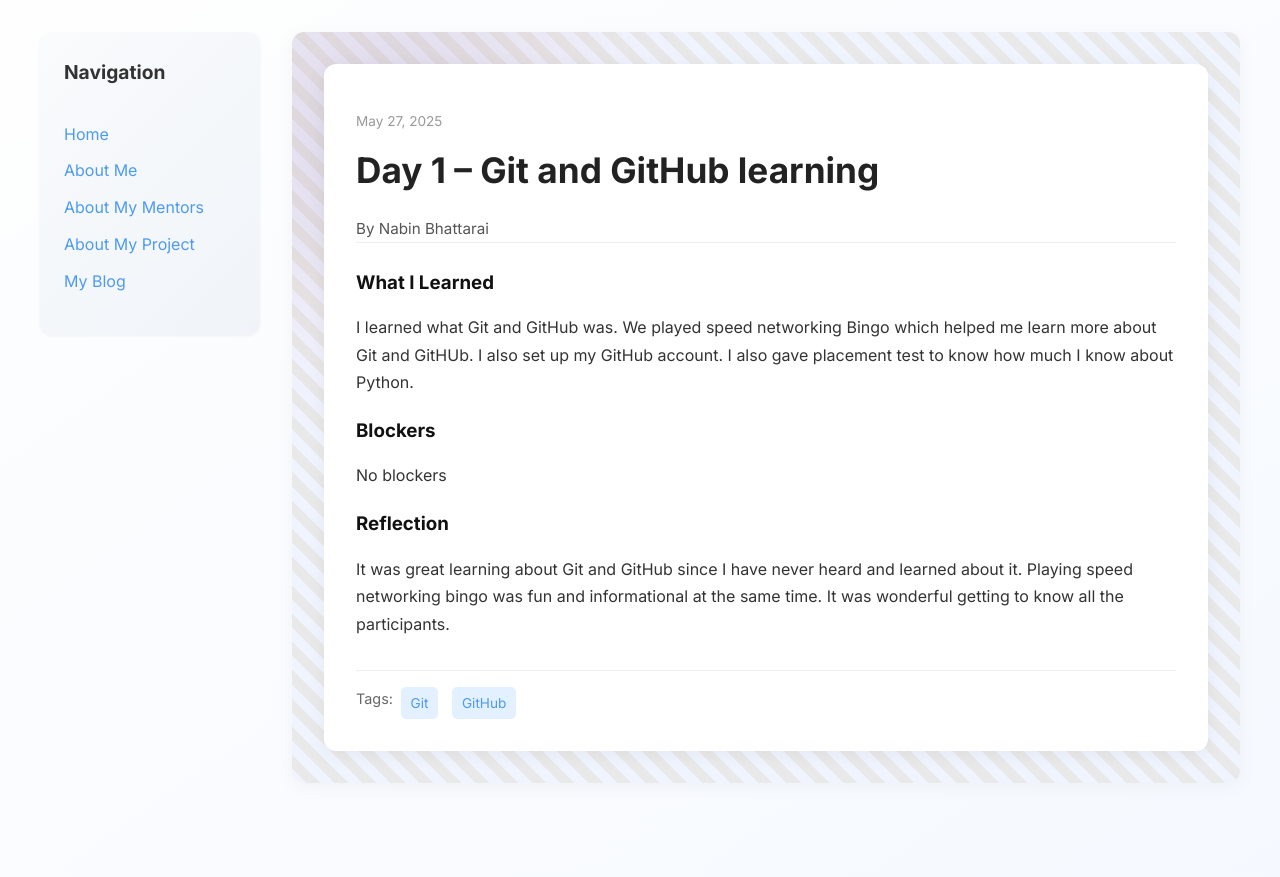
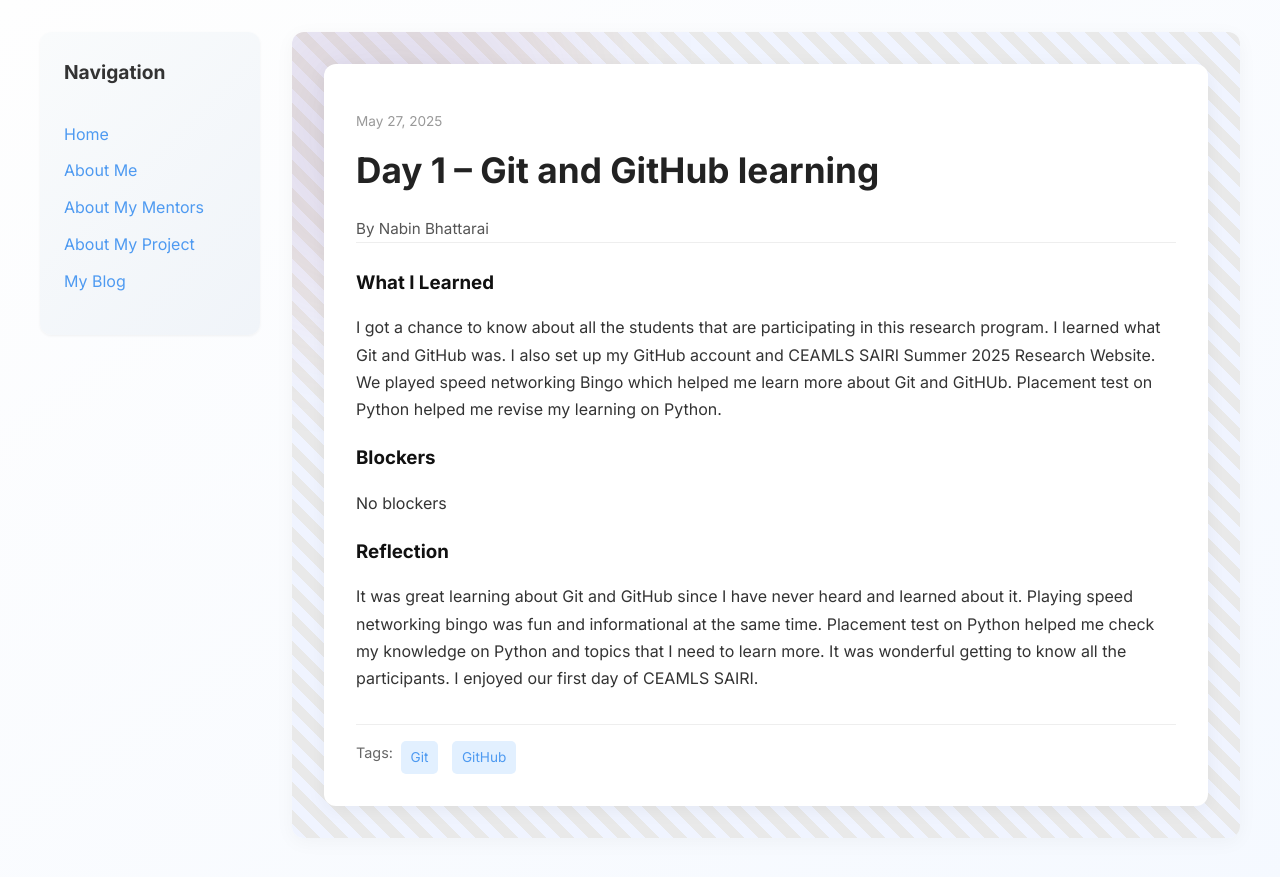
Before and after one commit to bhattarainabin2055/bhattarainabin2055.github.io, a Jekyll site: the page built from _posts/2025-05-27-day-1.md, in a window 1280 px wide. Shown: the top 877 px of the page. Built offline with Jekyll 4.4.1, drawn with Linux system fonts in a browser that asks for light colours.

Commit message:
Update 2025-05-27-day-1.md

```diff
--- a/_posts/2025-05-27-day-1.md
+++ b/_posts/2025-05-27-day-1.md
@@ -7,11 +7,11 @@ permalink: /day1.html
 tags: ["Git", "GitHub"]
 
 what_i_learned: |
-  I learned what Git and GitHub was. We played speed networking Bingo which helped me learn more about Git and GitHUb. I also set up my GitHub account. I also gave placement test to know how much I know about Python.
+  I got a chance to know about all the students that are participating in this research program. I learned what Git and GitHub was. I also set up my GitHub account and CEAMLS SAIRI Summer 2025 Research Website. We played speed networking Bingo which helped me learn more about Git and GitHUb. Placement test on Python helped me revise my learning on Python.
 
 blockers: |
   No blockers
 
 reflection: |
-  It was great learning about Git and GitHub since I have never heard and learned about it. Playing speed networking bingo was fun and informational at the same time. It was wonderful getting to know all the participants.
+  It was great learning about Git and GitHub since I have never heard and learned about it. Playing speed networking bingo was fun and informational at the same time. Placement test on Python helped me check my knowledge on Python and topics that I need to learn more. It was wonderful getting to know all the participants. I enjoyed our first day of CEAMLS SAIRI.
 ---
```
